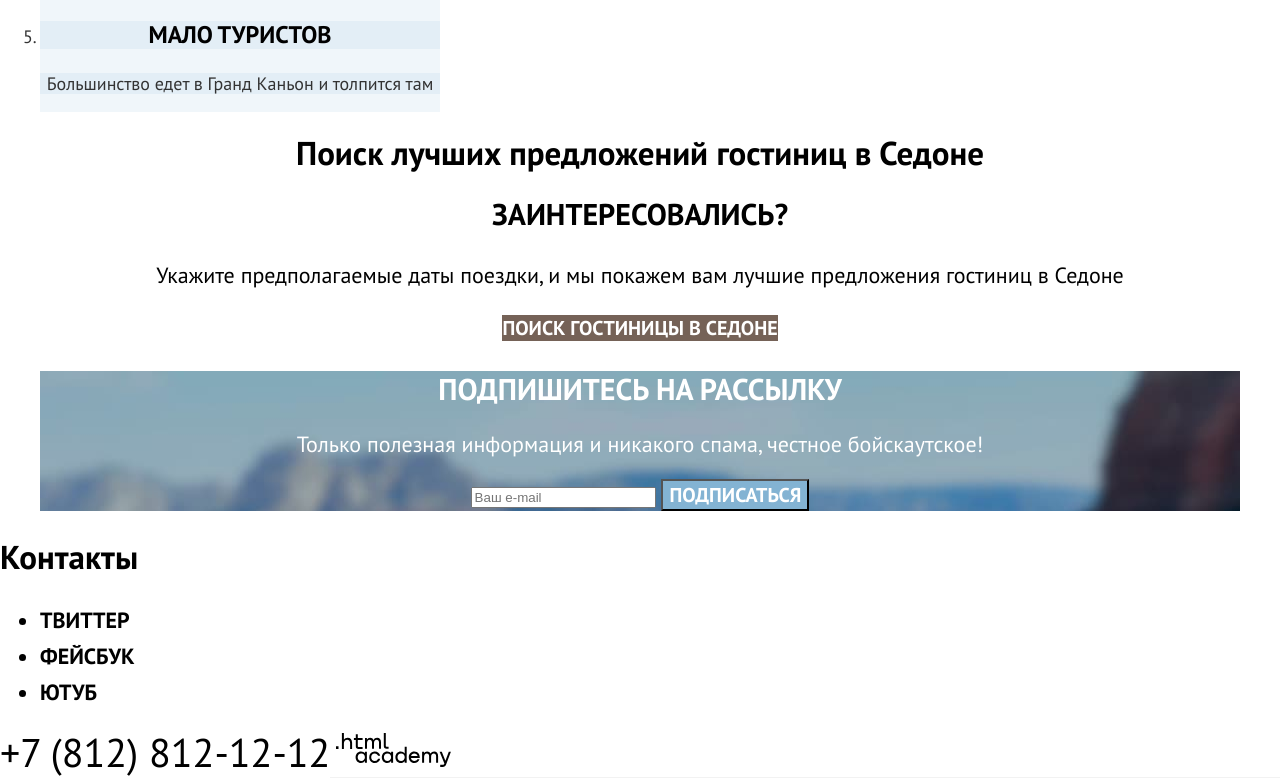
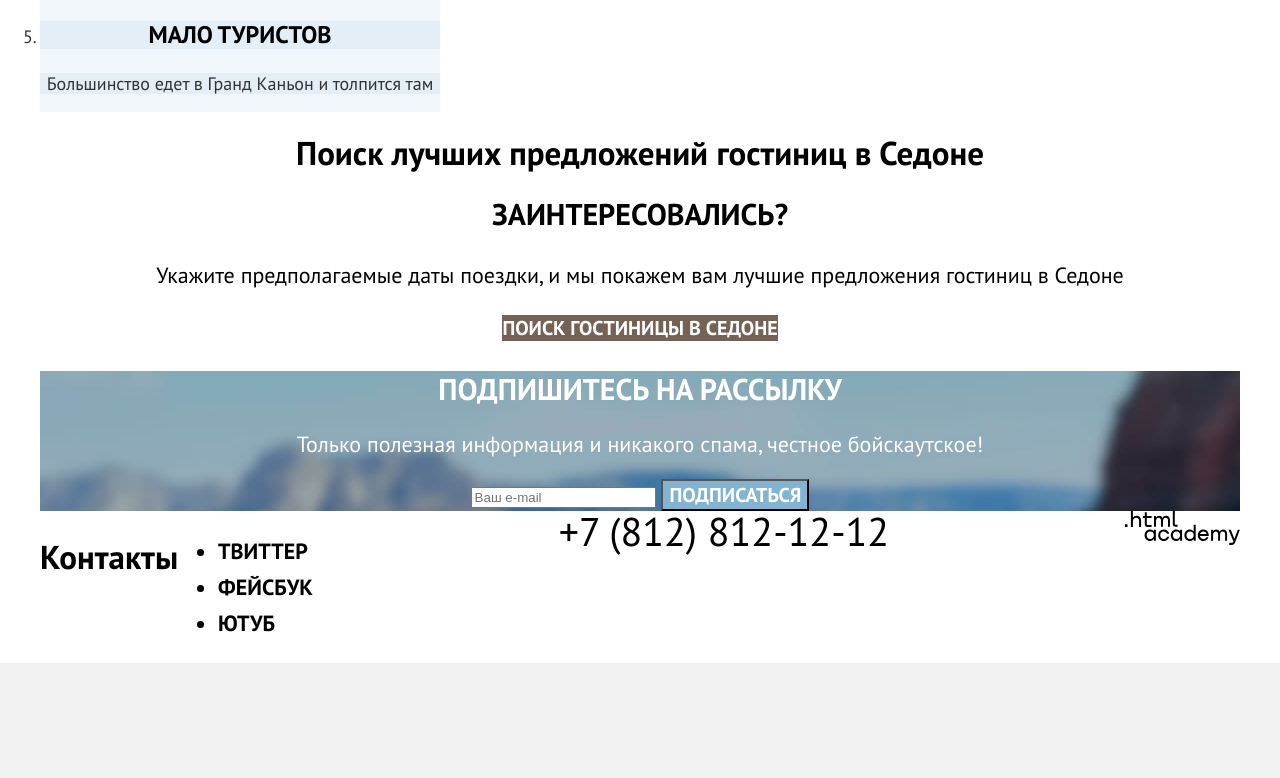
Before and after one commit to htmlacademy-htmlcss/1827303-sedona-33, a plain HTML site: page index.html in a window 1280 px wide. Shown: the part 1200-1978 px from the top of the page. After the commit the page ends 1863 px from the top, so only its background shows below. Drawn offline with Linux system fonts and the light colour scheme.

Commit message:
раставляет элменты в фетере

```diff
--- a/styles/styles.css
+++ b/styles/styles.css
@@ -447,7 +447,23 @@ body {
 }
 
 .page-footer-container {
+  display: flex;
   width: 1200px;
+  margin: 0 auto;
+}
+
+.footer-list-social {
+  max-width: 107px;
+  margin-right: 60px;
+}
+
+.footer-link-tel {
+  width: 720px;
+}
+
+.footer-link-logo {
+  width: 115px;
+  margin-left: 50px;
 }
 
 .footer-link-tel {
```
